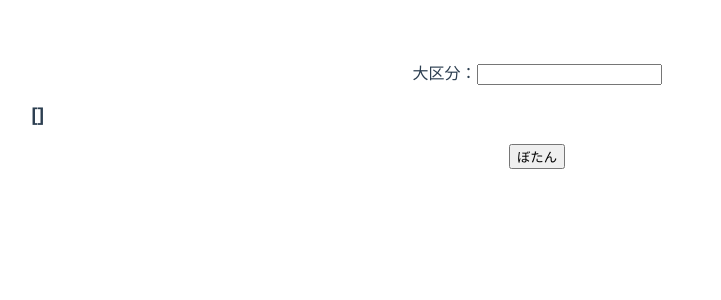
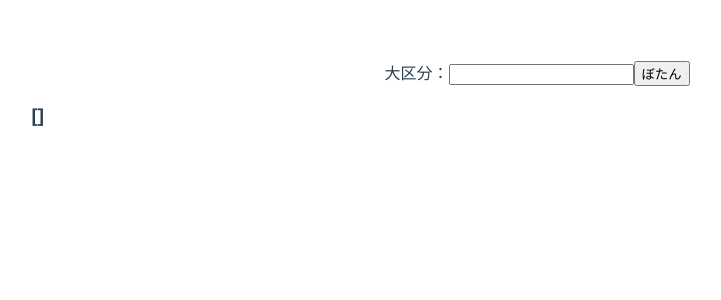
Before and after one commit to misak-yt/api, a Vue app: page / in a window 1280 px wide. Shown: the top 300 px of the page, without its empty margins (103-824 px from the left). Built offline with nearby package versions, Linux system fonts and the light colour scheme.

Commit message:
再検索しても同じ結果が追加されないように初期化処理追加

```diff
--- a/src/components/Search.vue
+++ b/src/components/Search.vue
@@ -3,6 +3,7 @@
     <div>
       <label for="large">大区分：</label>
       <input type="text" name="large" v-model="large">
+      <button @click="getdata()">ぼたん</button>
     </div>
     <div class="box">
       <Card v-for="item in res" :key="item"
@@ -14,7 +15,6 @@
       />
       <h3>{{this.areas}}</h3>
     </div>
-    <button @click="getdata()">ぼたん</button>
   </div>
 </template>
 
@@ -33,7 +33,12 @@ export default {
     }
   },
   methods: {
+    init(){
+      this.res = []
+    },
     async getdata(){
+      this.init()
+
       const baseUrl = '/gourmet/v1/?'
       const apikey = process.env.VUE_APP_apikey
       const url = baseUrl + 'key=' + apikey + '&'
```
